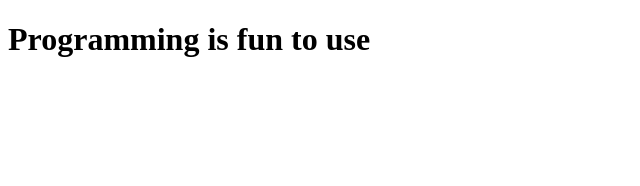
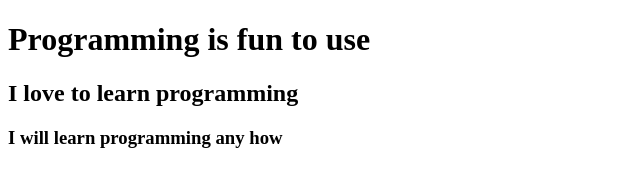
Before and after one commit to MazharulUtsho/My-Second-Repo, a plain HTML site: page index.html in a window 1280 px wide. Shown: the whole page, without its empty margins (0-640 px from the left). Drawn offline with Linux system fonts and the light colour scheme.

Commit message:
add heading

```diff
--- a/index.html
+++ b/index.html
@@ -8,5 +8,7 @@
 </head>
 <body>
     <h1> Programming is fun to use</h1>
+    <h2> I love to learn programming</h2>
+    <h3> I will learn programming any how</h3>
 </body>
 </html>
```
